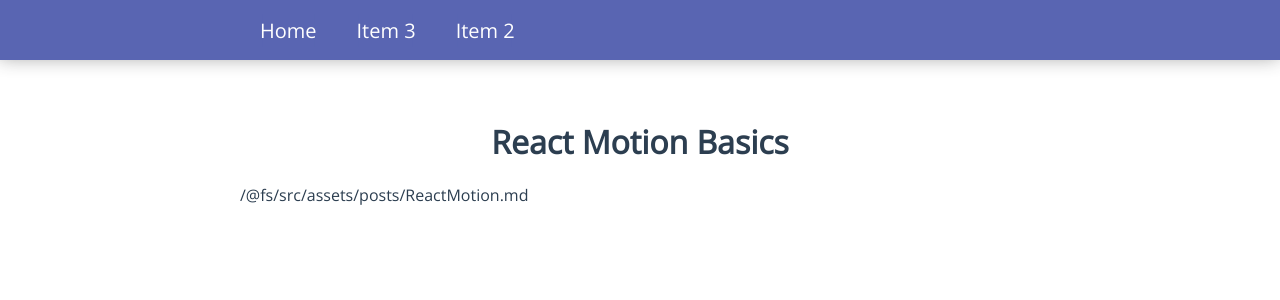
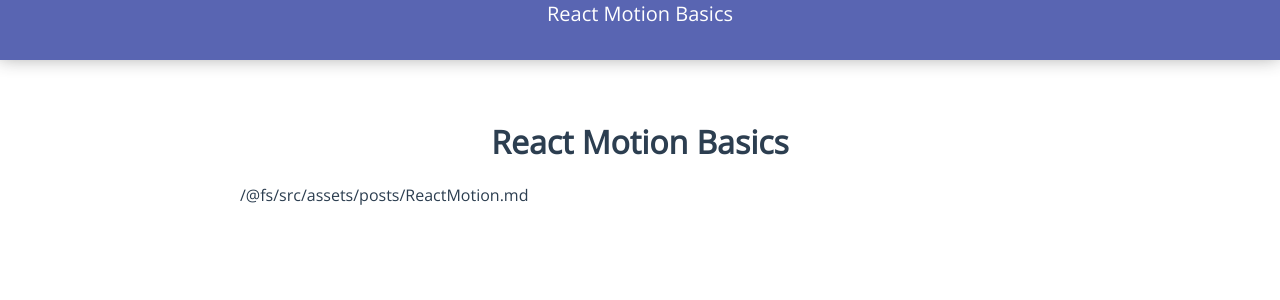
Before and after one commit to el-komandante/my-blog-vue, a Vue app: page /react-motion-basics in a window 1280 px wide. Shown: the top 300 px of the page. Built offline with nearby package versions, Linux system fonts and the light colour scheme; a small style sheet from the web is missing.

Commit message:
unknown changes...?

```diff
--- a/src/App.vue
+++ b/src/App.vue
@@ -2,7 +2,21 @@
   <div id="app">
     <nav>
       <div class="nav-container">
-        <router-link v-for="item in nav" class="nav-link" :to="{name: item.name}"><div>{{ item.text }}</div></router-link>
+        <transition :name="'nav-fade'">
+          <!-- <div v-if="previous[previous.length - 1]" class="left-nav"> -->
+            <router-link v-if="previous[previous.length - 1]" class="left-nav" :to="{path: previous[previous.length - 1].path}">
+              {{ previous[previous.length - 1].name }}
+            </router-link>
+          <!-- </div> -->
+        </transition>
+        <transition :name="'nav-slide-left'">
+          <div v-if="posts[$router.currentRoute.path.substr(1)]" class="nav-link">
+            {{ posts[$router.currentRoute.path.substr(1)].title }}
+          </div>
+          <div class="nav-link" v-else>
+            Home
+          </div>
+        </transition>
         <!-- <router-link class="nav-link" :to="{name: 'FrontPage'}">Home</router-link>
         <router-link class="nav-link" :to="{name: 'Post'}">Item 1</router-link>
         <router-link class="nav-link" :to="{name: 'Post'}">Item 2</router-link> -->
@@ -18,6 +32,7 @@
 export default {
   name: 'app',
   data () {
+    // console.log(this.$router)
     return {
       transitionName: 'slide-left-fade',
       previous: [],
@@ -71,12 +86,19 @@ export default {
   },
   watch: {
     '$route' (to, from) {
-      if (to.name === this.previous[this.previous.length - 1]) {
-        this.transitionName = 'slide-right-fade'
-        this.previous.pop()
+      if (this.previous.length > 0) {
+        if (to.path === this.previous[this.previous.length - 1].path) {
+          this.transitionName = 'slide-right-fade'
+          this.previous.pop()
+        }
       } else {
+        console.log(from)
         this.transitionName = 'slide-left-fade'
-        this.previous.push(from.name)
+        const prev = {
+          name: from.path.substr(1).length > 0 ? from.path.substr(1) : 'Home',
+          path: from.path
+        }
+        this.previous.push(prev)
       }
     }
   }
@@ -121,29 +143,45 @@ nav {
   width: 800px;
   margin: 0 auto;
   height: 100%;
-  display: flex;
-  /*justify-content: center;*/
-  align-items: center;
+  /*display: flex;
+  justify-content: center;
+  align-items: center;*/
+  position: relative;
+}
+.left-nav {
+  margin: auto 0;
+  position: absolute;
+  top: 50%;
+  transform: translate3d(0,-50%,0);
+  left: 0;
+  transform: translate3d(0,-50%,0);
+  text-decoration: none;
+  color: white;
+  font-size: 1.25em;
+  cursor: pointer;
 }
 .nav-link {
-  /*flex-grow: 1;*/
-  /*flex-basis: 20%;*/
+  pointer-events: none;
   text-decoration: none;
   color: white;
-  /*height: 100%;*/
-  position: relative;
   font-size: 1.25em;
-  /*flex: 1 1 auto;*/
   transition: all ease-out 0.2s;
   margin: 0 20px;
-  /*font-weight: 700;*/
-  display: flex;
-  align-items: center;
+  display: inline-block;
+  position: absolute;
+  margin: auto;
+  left: 50%;
+  transform: translate3d(-50%, 0, 0);
+  top: 0;
+  bottom: 0;
+  /*right: 0;
+  top: 0;
+  bottom: 0;*/
 }
 .nav-link:visited {
   color: white;
 }
-.nav-link::before, .nav-link::after {
+/*.nav-link::before, .nav-link::after {
   content: '';
   position: absolute;
   transition: inherit;
@@ -168,7 +206,7 @@ nav {
   z-index: -1;
 }
 .nav-link:hover, .nav-link:hover::after, .nav-link:hover::before {
-  /*color: black;*/
+  color: black;
 }
 .nav-link:hover::before {
   width: calc(100% + 15px);
@@ -178,7 +216,7 @@ nav {
 }
 .nav-link:hover::before {
   opacity: 1;
-}
+}*/
 .container {
   width: 800px;
   margin: 60px auto 0px auto;
@@ -211,14 +249,14 @@ pre {
 .slide-left-fade-leave-to {
   transform: translate3d(-40%, 0, 0);
   /*filter: brightness(0.5);*/
-  will-change: transform, filter;
+  /*will-change: transform, filter;*/
   /*opacity: 0;*/
 }
 .slide-right-fade-enter-active {
   transition: all 375ms cubic-bezier(0.455, 0.03, 0.515, 0.955);
   /*transform: translate3d(0, 0, 0);*/
   /*filter: brightness(0.5);*/
-  will-change: filter;
+  /*will-change: filter;*/
 }
 .slide-right-fade-leave-active {
   transform: translate3d(0, 0, 0);
@@ -236,6 +274,19 @@ pre {
   transform: translate3d(100%, 0, 0);
   /*box-shadow: -4px 2px 29px 2px rgba(0,0,0,0.52);*/
 }
+.nav-slide-left-enter-active, .nav-slide-left-leave-active {
+  transition: all 0.3s ease;
+}
+.nav-slide-left-leave-to {
+  /*transform: translate3d(-100%, -50%, 0);*/
+  left: 0;
+}
+.nav-fade-enter-active, .nav-fade-leave-active {
+  transition: all 0.3s ease;
+}
+.nav-fade-leave-to {
+  opacity: 0;
+}
 .box {
   will-change: transform, opacity;
 }
--- a/src/assets/posts/ReactMotion.md
+++ b/src/assets/posts/ReactMotion.md
@@ -1,12 +1,19 @@
 [React-motion](https://github.com/chenglou/react-motion) is an excellent library for adding flair and polish to UI interactions in your React apps. It excels in creating smooth, natural looking animations and gives you the opportunity to integrate your animation logic into the state of your application. Its API, however, is quite terse and can be confusing at times (it took me a while to figure it out). The purpose of this tutorial is to go over some basic usage of react-motion's Motion and StaggeredMotion components as well as its spring() helper function. This tutorial is by no means exhaustive and intentionally stays away from more advanced usage of the library for the sake of simplicity. So, let's get started.
 
-## spring(endVal: number, config: object) ##
+## spring(val: number, config: {stiffness: number, damping: number}) ##
 
-The spring handles all the [**interpolation**](https://en.wikipedia.org/wiki/Interpolation) that goes on in react-motion. It animates any number from a starting value to its end value (as seen in the example below).
+The spring handles all the [**interpolation**](https://en.wikipedia.org/wiki/Interpolation) that goes on in react-motion. It animates any number from a starting value to its end value.
 
 <!-- ![React-motion images](https://i1.wp.com/reactscript.com/wp-content/uploads/2016/05/React-Motion-Carousel.gif) -->
 
-spring() also accepts a configuration object that defines the stiffness and damping of the interpolation - think of an actual spring. Low damping and high stiffness causes a more wobbly effect (the value will rapidly fluctuate between just below and just above the end value). A high damping value will create a steadier, more restrained effect. There are presets available for your use as well. You can animate **any** numerical value this way!
+spring() also accepts a configuration object that defines the stiffness and damping of the interpolation - think of an actual spring. Low damping and high stiffness causes a more wobbly effect (the value will rapidly fluctuate between just below and just above the end value). A high damping value will create a steadier, more restrained effect - the example below uses a high damping value to emphasize the purpose of spring(). There are presets available for your use as well. You can animate **any** numerical value this way! The below example shows how the spring moves from a value of zero to a value of 1.
+
+### spring() Example ###
+<!-- <div style="width: 100%; max-height: 400px; display: flex; justify-content: center; align-items: center;">
+  <video autoplay loop style="max-height: 400px;">
+    <source src="https://s3.us-east-2.amazonaws.com/blog-assets-000001/spring-example-clipped.webm" type="video/webm">
+  <video>
+</div> -->
 
 ## Motion ##
 
--- a/src/components/FrontPage.vue
+++ b/src/components/FrontPage.vue
@@ -179,7 +179,7 @@ export default {
   opacity: 0;
   /*display: none;*/
   /*transition: all 0.1s ease;*/
-  border: 3px solid #354496;
+  /*border: 3px solid #354496;*/
   border-radius: 50%;
   height: 10px;
   width: 10px;
```
